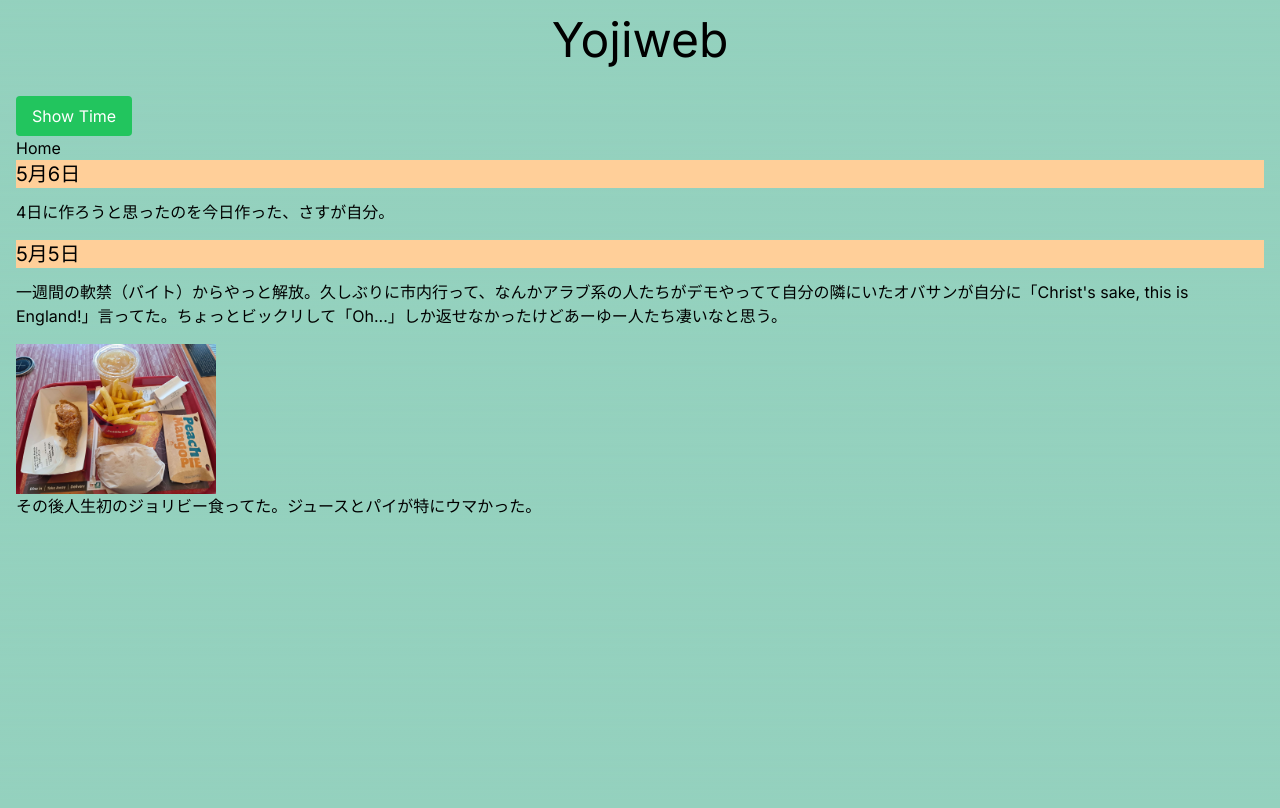
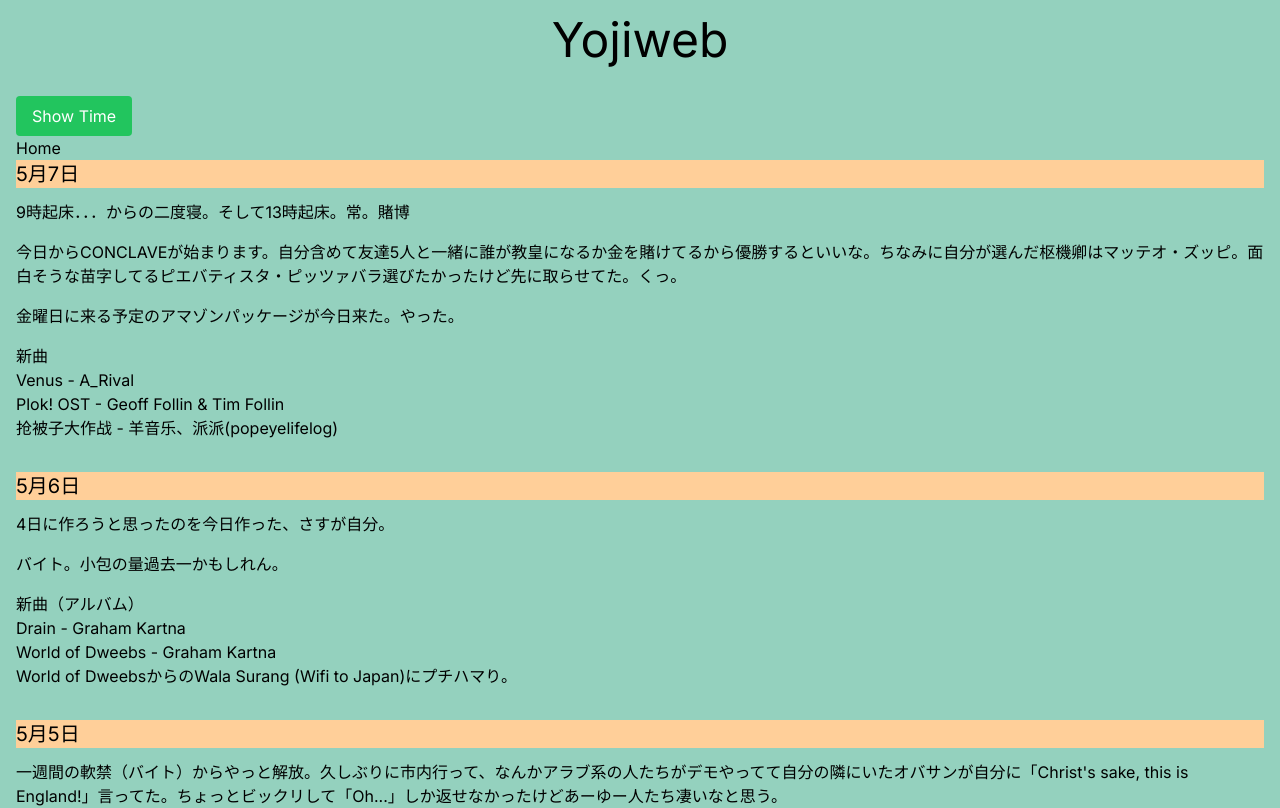
Before and after one commit to Yojijuku5/yojiweb, a Next.js app: page /nikki in a window 1280 px wide. Shown: the top 808 px of the page. Built offline with nearby package versions, Linux system fonts and the light colour scheme.

Commit message:
7th may, going to merge then site upgrade probably

```diff
--- a/src/app/layout.tsx
+++ b/src/app/layout.tsx
@@ -5,7 +5,7 @@ import "./globals.css";
 const inter = Inter({ subsets: ["latin"] });
 
 export const metadata: Metadata = {
-  title: "Homepage",
+  title: "Yojiweb",
   description: "Home of 411095",
 };
 
--- a/src/app/nikki/page.tsx
+++ b/src/app/nikki/page.tsx
@@ -31,11 +31,34 @@ const Nikki = () => {
           <Link href="/">Home</Link>
         </div>
         <div className="flex-auto h-10 mx-4">
+          <h1 className="text-xl bg-[#FFCF99]">5月7日</h1>
+        </div>
+        <div className="mx-4">
+          <p className="pb-4">
+            9時起床．．．からの二度寝。そして13時起床。常。賭博
+          </p>
+          <p className="pb-4">
+            今日からCONCLAVEが始まります。自分含めて友達5人と一緒に誰が教皇になるか金を賭けてるから優勝するといいな。ちなみに自分が選んだ枢機卿はマッテオ・ズッピ。面白そうな苗字してるピエバティスタ・ピッツァバラ選びたかったけど先に取らせてた。くっ。
+          </p>
+          <p className="pb-4">
+            金曜日に来る予定のアマゾンパッケージが今日来た。やった。
+          </p>
+          <p className="pb-8">
+            新曲<br />Venus - A_Rival<br />Plok! OST - Geoff Follin & Tim Follin<br />抢被子大作战 - 羊音乐、派派(popeyelifelog)
+          </p>
+        </div>
+        <div className="flex-auto h-10 mx-4">
           <h1 className="text-xl bg-[#FFCF99]">5月6日</h1>
         </div>
         <div className="mx-4">
           <p className="pb-4">
             4日に作ろうと思ったのを今日作った、さすが自分。
+          </p>
+          <p className="pb-4">
+            バイト。小包の量過去一かもしれん。
+          </p>
+          <p className="pb-8">
+            新曲（アルバム）<br />Drain - Graham Kartna<br />World of Dweebs - Graham Kartna<br />World of DweebsからのWala Surang (Wifi to Japan)にプチハマり。
           </p>
         </div>
         <div className="flex-auto h-10 mx-4">
@@ -46,7 +69,7 @@ const Nikki = () => {
             一週間の軟禁（バイト）からやっと解放。久しぶりに市内行って、なんかアラブ系の人たちがデモやってて自分の隣にいたオバサンが自分に「Christ&apos;s sake, this is England!」言ってた。ちょっとビックリして「Oh...」しか返せなかったけどあーゆー人たち凄いなと思う。
           </p>
           <Image src="/20250505_135755.jpg" alt="Jollibee" width={200} height={200}/>
-          <p className="pb-4">
+          <p className="pb-8">
             その後人生初のジョリビー食ってた。ジュースとパイが特にウマかった。
           </p>
         </div>
--- a/src/app/page.tsx
+++ b/src/app/page.tsx
@@ -19,11 +19,6 @@ const Home = () => {
             Under Construction
           </p>
         </div>
-        <div className="mx-4">
-          <p className="pb-4">
-            <Link href="/nikki">Temp</Link>
-          </p>
-        </div>
       </div>
     </main>
   )
```
